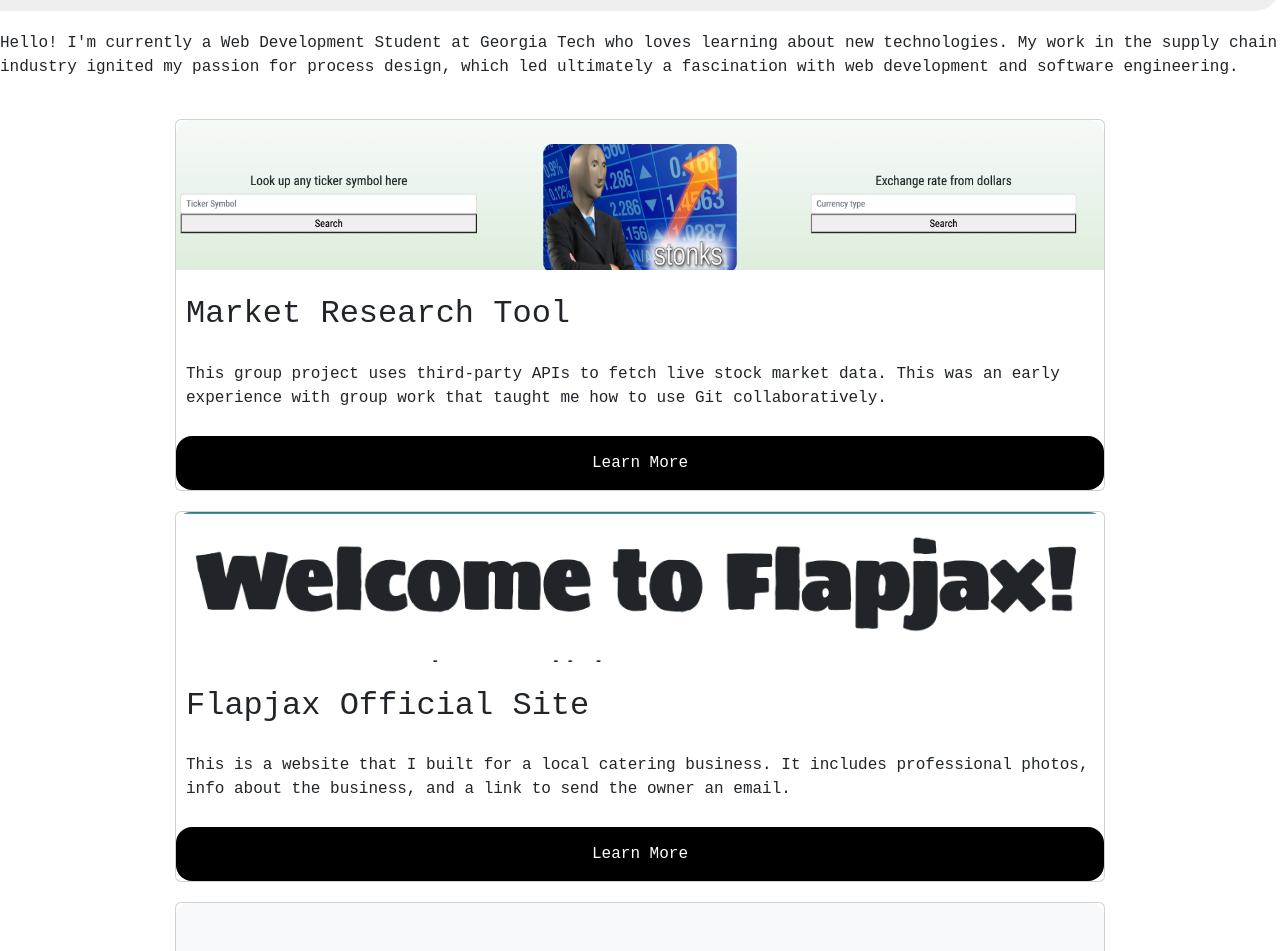
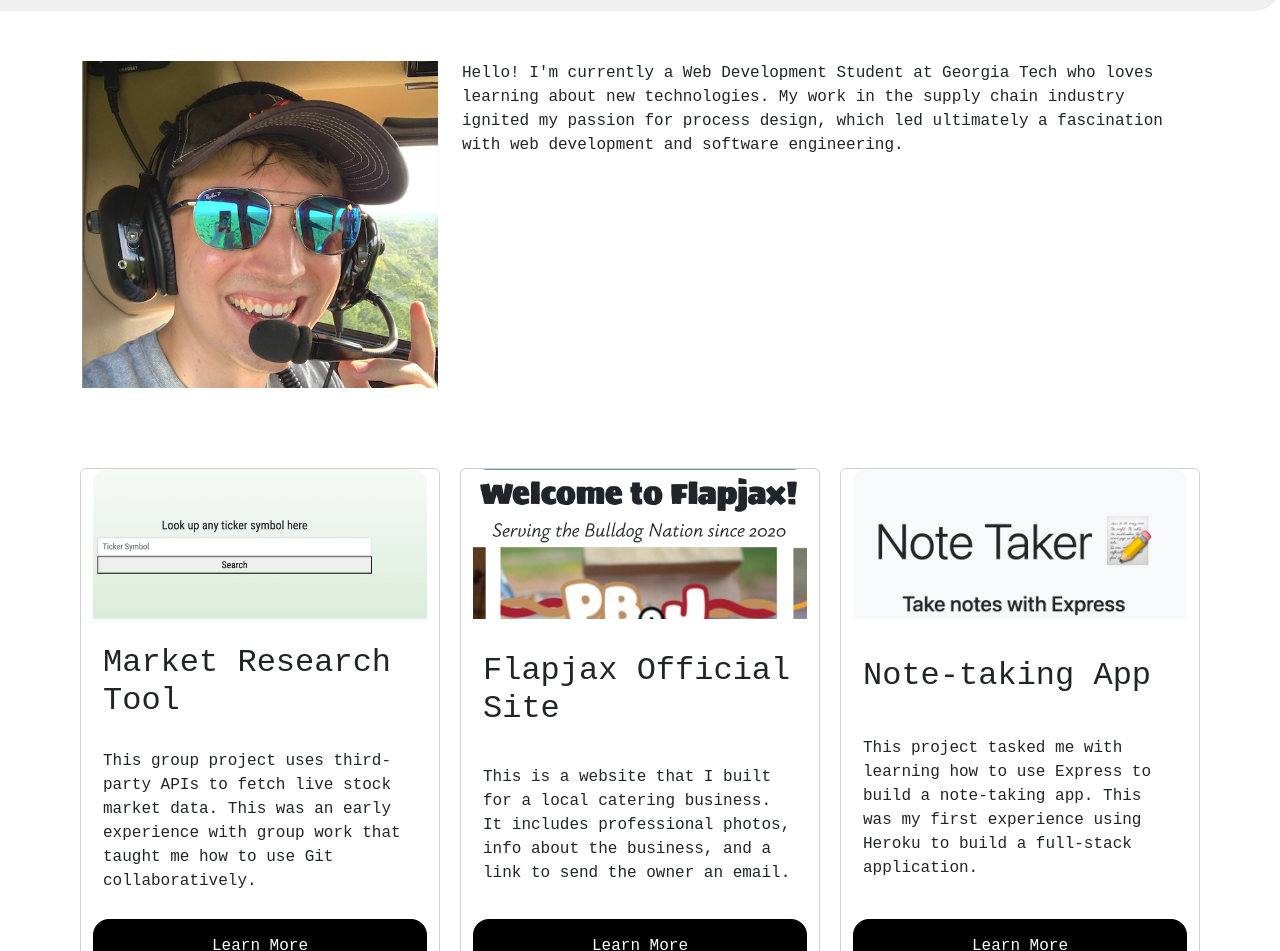
Before and after one commit to Juebele/SPA_Portfolio, a React (Create React App) app: page / in a window 1280 px wide. Shown: the part 161-1112 px from the top of the page. Built offline with nearby package versions, Linux system fonts and the light colour scheme.

Commit message:
major formatting changes

```diff
--- a/src/components/About.js
+++ b/src/components/About.js
@@ -1,15 +1,16 @@
 import React from 'react';
+import Headshot from '../assets/headshot.png';
 
 function About(props) {
     console.log(props)
 
     return (
-        <div class="about">
-            <div class="headshot"></div>
-            <div class="about-text">Hello! I'm currently a Web Development Student at Georgia Tech who loves learning about new technologies. My work in the supply chain industry ignited my passion for process design, which led ultimately a fascination with web development and software engineering.</div>
-
+        <section class="container">
+        <div class="row about-row">
+            <div class="col-4"><img src={Headshot} alt="an image of me" class="headshot"></img></div>
+            <div class="col-8 about-text">Hello! I'm currently a Web Development Student at Georgia Tech who loves learning about new technologies. My work in the supply chain industry ignited my passion for process design, which led ultimately a fascination with web development and software engineering.</div>
         </div>
-
+        </section>
     );
 }
 
--- a/src/components/Main.js
+++ b/src/components/Main.js
@@ -5,24 +5,26 @@ function Main(props) {
 
     return (
 <section class="container image-row">
-    <div class="card col-10">
+<div class="row">
+    <div class="card col">
             <div class="card-image project-1"></div>
         <h2>Market Research Tool</h2>
         <p>This group project uses third-party APIs to fetch live stock market data. This was an early experience with group work that taught me how to use Git collaboratively.</p>
         <a href="https://juebele.github.io/Ticker-Lookup/" target="_blank">Learn More</a>
     </div>
-    <div class="card col-10">
+    <div class="card col">
         <div class="card-image project-2"></div>
         <h2>Flapjax Official Site</h2>
         <p>This is a website that I built for a local catering business. It includes professional photos, info about the business, and a link to send the owner an email.</p>
         <a href="https://juebele.github.io/Flapjax-Website/" target="_blank">Learn More</a>
     </div>
-    <div class="card col-10">
+    <div class="card col">
         <div class="card-image project-3"></div>
         <h2>Note-taking App</h2>
         <p>This project tasked me with learning how to use Express to build a note-taking app. This was my first experience using Heroku to build a full-stack application.</p>
         <a href="https://note-taking-app-juebele.herokuapp.com/" target="_blank">Learn More</a>
     </div>
+</div>
 </section>
     )
 }
--- a/src/style.css
+++ b/src/style.css
@@ -54,6 +54,11 @@
     padding-bottom: 50px;
 }
 
+/* .headshot {
+    background-image: url(./assets/headshot.png);
+    object-fit:cover;
+} */
+
 .column-left{
     display: flex;
     flex-direction: column;
@@ -82,6 +87,11 @@
     justify-content: right;
     align-items: center;
     padding: 0px;
+}
+
+.headshot {
+    max-width: 100%;
+
 }
 
 .column-right img {
```
Also changed, not shown: src/assets/headshot.png.
